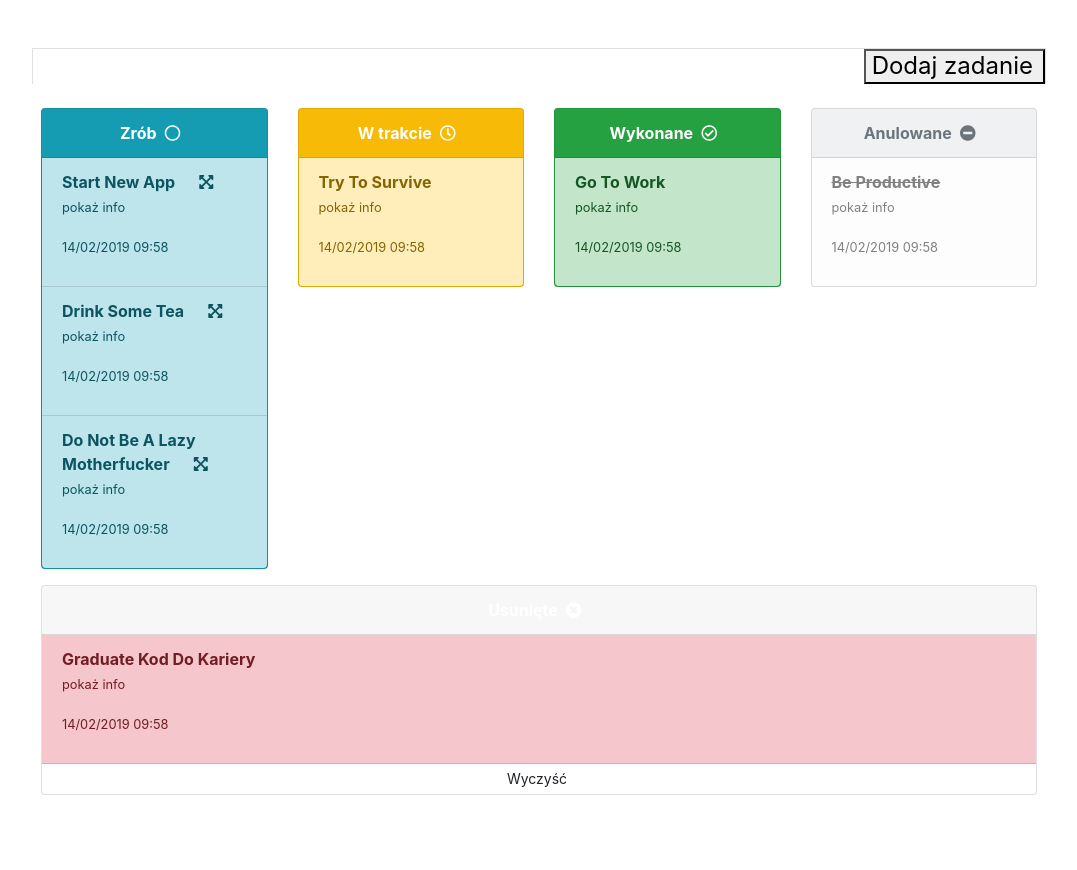
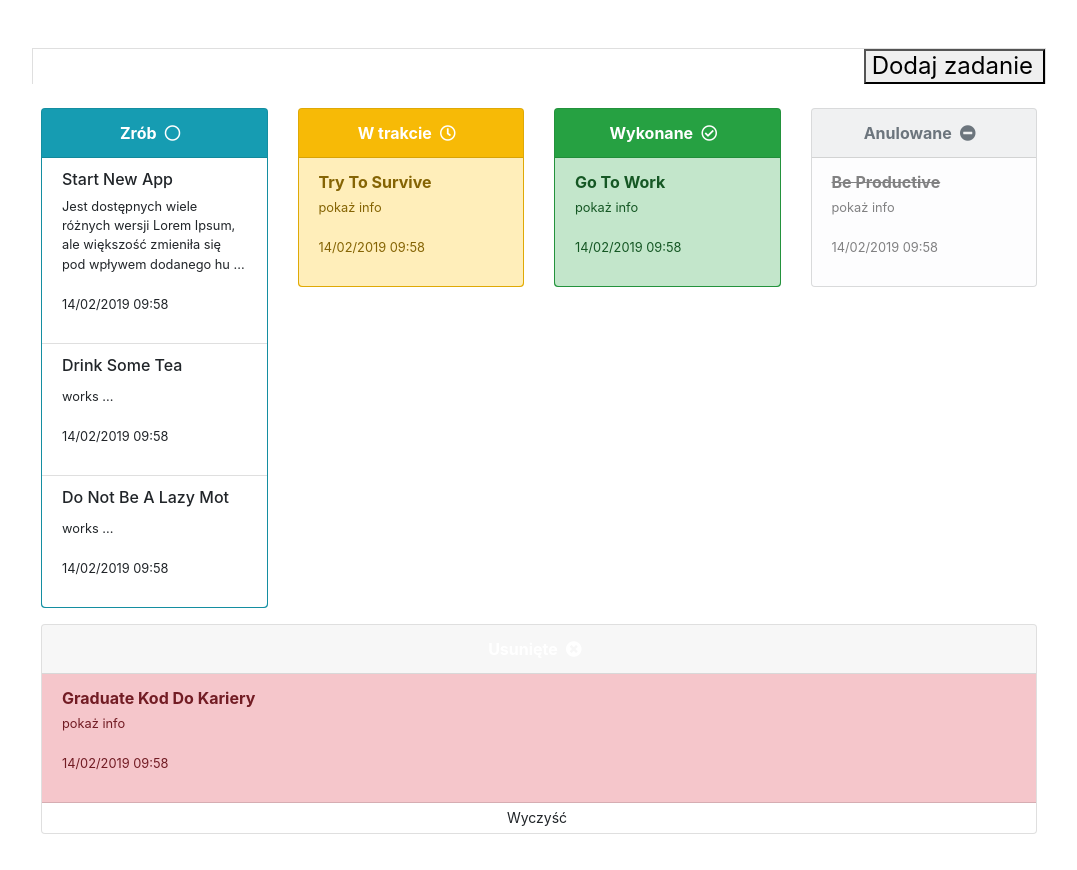
Before and after one commit to 5ocjal/Get-Things-Done, an Angular app: page / in a window 1280 px wide. Shown: the top 870 px of the page, without its empty margins (101-1178 px from the left). Built offline with nearby package versions, Linux system fonts and the light colour scheme; what angular-bootstrap-md would draw is missing.

Commit message:
change a list view

```diff
--- a/src/app/listview/listview.component.html
+++ b/src/app/listview/listview.component.html
@@ -54,23 +54,22 @@
     <div class="row">
 
 
-      <div class="col-sm-3" borderColor="border-info">
+      <div class="col-sm-3">
         <div class="card bg-info">
           <div class="card-header text-center">
             <mdb-card-text class="font-weight-bolder text-white">Zrób<i class="far fa-circle mx-2"></i></mdb-card-text>
           </div>
           <cdk-drop class="listme list-group list-group-flush" #todoList [data]="todo"
             [connectedTo]="[doneList, cancelledList, progressList, deleteList]" (dropped)="drop($event)">
-            <div class="list-group-item list-group-item-info" *ngIf="todo.length < 1">
+            <div class="list-group-item list-group-item-info" borderColor="border-info" *ngIf="todo.length < 1">
               <p class="grey-text text-center">pusto</p>
             </div>
-            <div class="list-group-item list-group-item-info" *ngFor="let item of todo; let i = index ">
-              <dt class="sm-3" cdkDrag> {{ item.title | titlecase }}<i class="fas fa-expand-arrows-alt mx-4"></i></dt>
+            <div class="list-group-item" *ngFor="let item of todo; let i = index ">
+              <h6 cdkDrag>{{ item.title.substring(0,20) | titlecase }}</h6>
               <p (click)="changeModal(item)" data-toggle="modal" data-target="#openModal">
-                <small type="button" class="card-link">pokaż info</small>
-              </p>
+                <small type="button" class="card-link"> {{ item.note.substring(0,100) }} ... </small>
+              </p><p></p>
               <p><small> {{ item.dateAdded | date:'dd/MM/yyyy HH:mm' }}</small></p>
-
             </div>
           </cdk-drop>
         </div>
@@ -79,7 +78,8 @@
       <div class="col-sm-3" borderColor="border-warning">
         <div class="card bg-warning">
           <div class="card-header text-center">
-            <mdb-card-text class="font-weight-bolder text-white">W trakcie<i class="far fa-clock mx-2"></i></mdb-card-text>
+            <mdb-card-text class="font-weight-bolder text-white">W trakcie<i class="far fa-clock mx-2"></i>
+            </mdb-card-text>
           </div>
           <cdk-drop class="listme list-group list-group-flush" #progressList [data]="progress"
             [connectedTo]="[todoList, cancelledList, doneList, deleteList]" (dropped)="drop($event)">
@@ -100,7 +100,8 @@
       <div class="col-sm-3" borderColor="border-success">
         <div class="card bg-success">
           <div class="card-header text-center">
-            <mdb-card-text class="font-weight-bolder text-white">Wykonane<i class="far fa-check-circle mx-2"></i></mdb-card-text>
+            <mdb-card-text class="font-weight-bolder text-white">Wykonane<i class="far fa-check-circle mx-2"></i>
+            </mdb-card-text>
           </div>
           <cdk-drop class="listme list-group list-group-flush" #doneList [data]="done"
             [connectedTo]="[todoList, cancelledList, progressList, deleteList]" (dropped)="drop($event)">
@@ -121,7 +122,8 @@
       <div class="col-sm-3" borderColor="border-light">
         <div class="card bg-light">
           <div class="card-header text-center">
-            <mdb-card-text class="font-weight-bolder text-muted">Anulowane<i class="fas fa-minus-circle mx-2"></i></mdb-card-text>
+            <mdb-card-text class="font-weight-bolder text-muted">Anulowane<i class="fas fa-minus-circle mx-2"></i>
+            </mdb-card-text>
           </div>
           <cdk-drop class="listme list-group list-group-flush" #cancelledList [data]="cancelled"
             [connectedTo]="[todoList, progressList, doneList, deleteList]" (dropped)="drop($event)">
@@ -146,7 +148,8 @@
 
         <div class="card bg red darken-3">
           <div class="card-header text-center">
-            <mdb-card-text class="font-weight-bolder text-white">Usunięte<i class="fas fa-times-circle mx-2"></i></mdb-card-text>
+            <mdb-card-text class="font-weight-bolder text-white">Usunięte<i class="fas fa-times-circle mx-2"></i>
+            </mdb-card-text>
           </div>
           <cdk-drop class="listme list-group list-group-flush" #deleteList [data]="delete"
             [connectedTo]="[todoList, doneList, cancelledList, progressList]" (dropped)="drop($event)">
```
